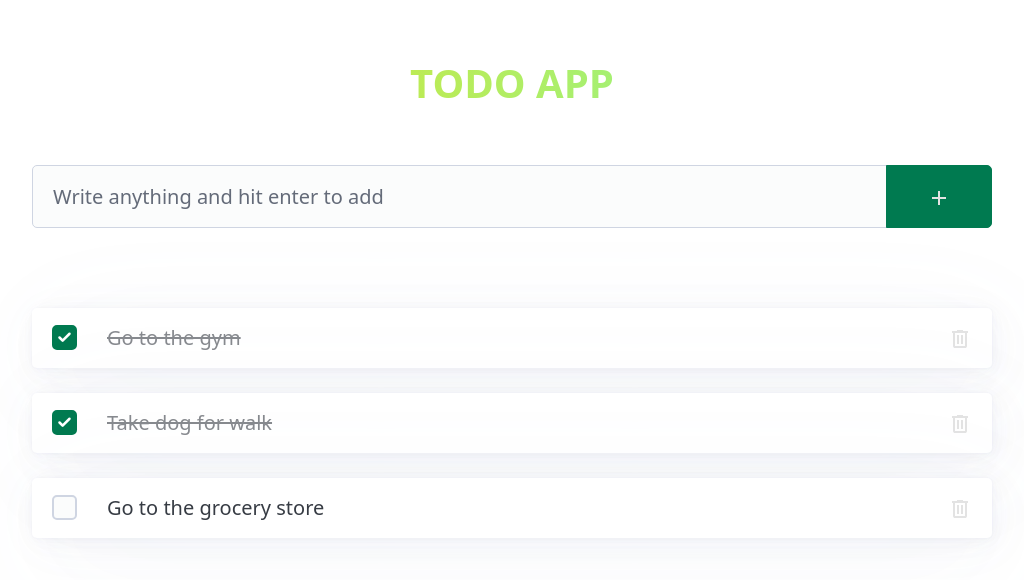
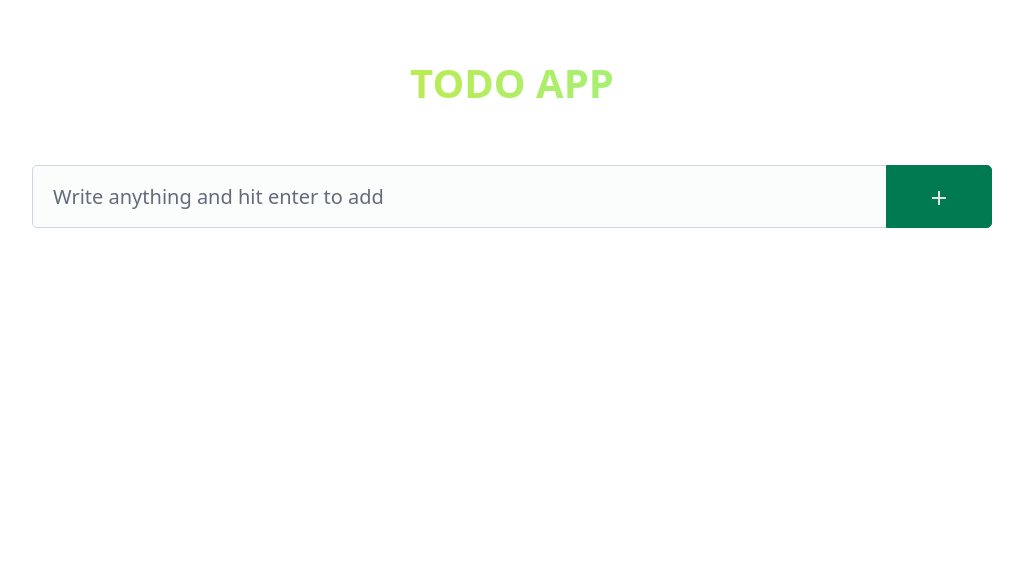
Before and after one commit to darryndotdev/todo-app, a React (Vite) app: page / in a window 1280 px wide. Shown: the top 580 px of the page, without its empty margins (128-1152 px from the left). Built offline with nearby package versions, Linux system fonts and the light colour scheme.

Commit message:
feat: persisting data with local storage

```diff
--- a/src/App.jsx
+++ b/src/App.jsx
@@ -1,11 +1,23 @@
-import { data } from './data';
 import AddTodo from './Components/AddTodo/AddTodo';
 import Hero from './Components/Hero/Hero';
 import TodoList from './Components/TodoList/TodoList';
-import { useState } from 'react';
+import { useState, useEffect } from 'react';
 
 function App() {
-    const [todos, setTodos] = useState(data);
+    const getTodos = () => {
+        const saved = localStorage.getItem('todos');
+        return saved ? JSON.parse(saved) : [];
+    };
+
+    const saveTodos = (todos) => {
+        localStorage.setItem('todos', JSON.stringify(todos));
+    };
+
+    const [todos, setTodos] = useState(getTodos);
+
+    useEffect(() => {
+        saveTodos(todos);
+    }, [todos]);
 
     function handleAddTodo(todo) {
         setTodos((todos) => [...todos, todo]);
--- a/src/data.jsx
+++ /dev/null
@@ -1,17 +0,0 @@
-export const data = [
-    {
-        description: 'Go to the gym',
-        isComplete: true,
-        id: 1,
-    },
-    {
-        description: 'Take dog for walk',
-        isComplete: true,
-        id: 2,
-    },
-    {
-        description: 'Go to the grocery store',
-        isComplete: false,
-        id: 3,
-    },
-];
```
